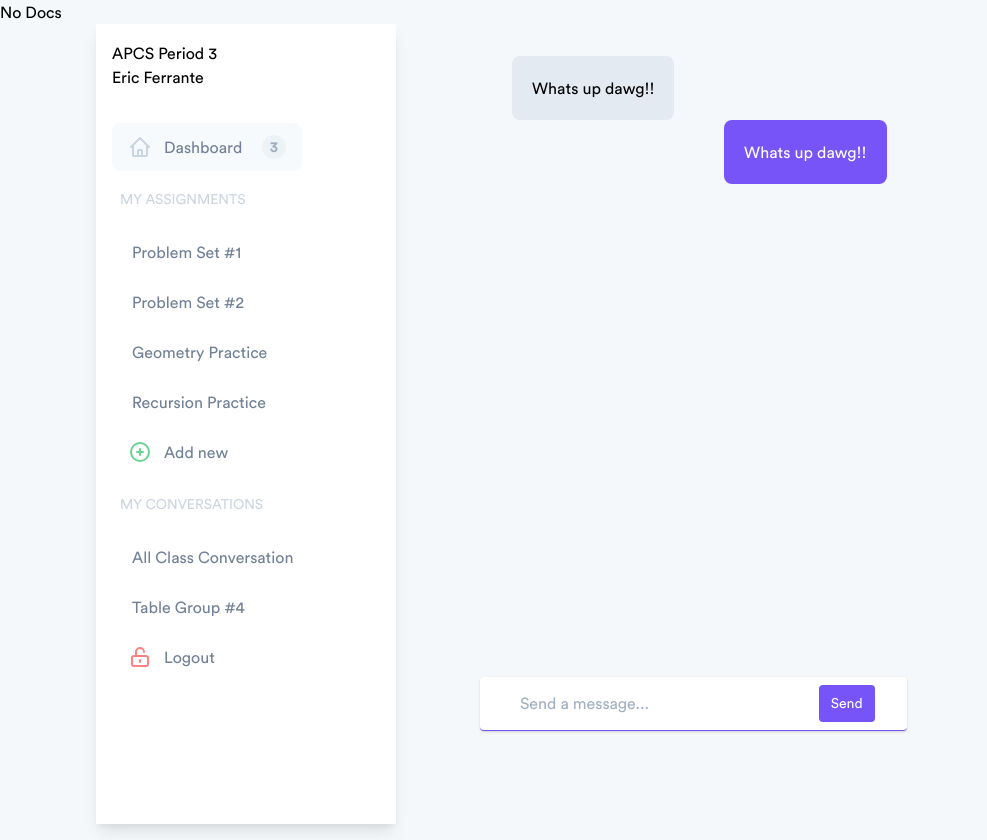
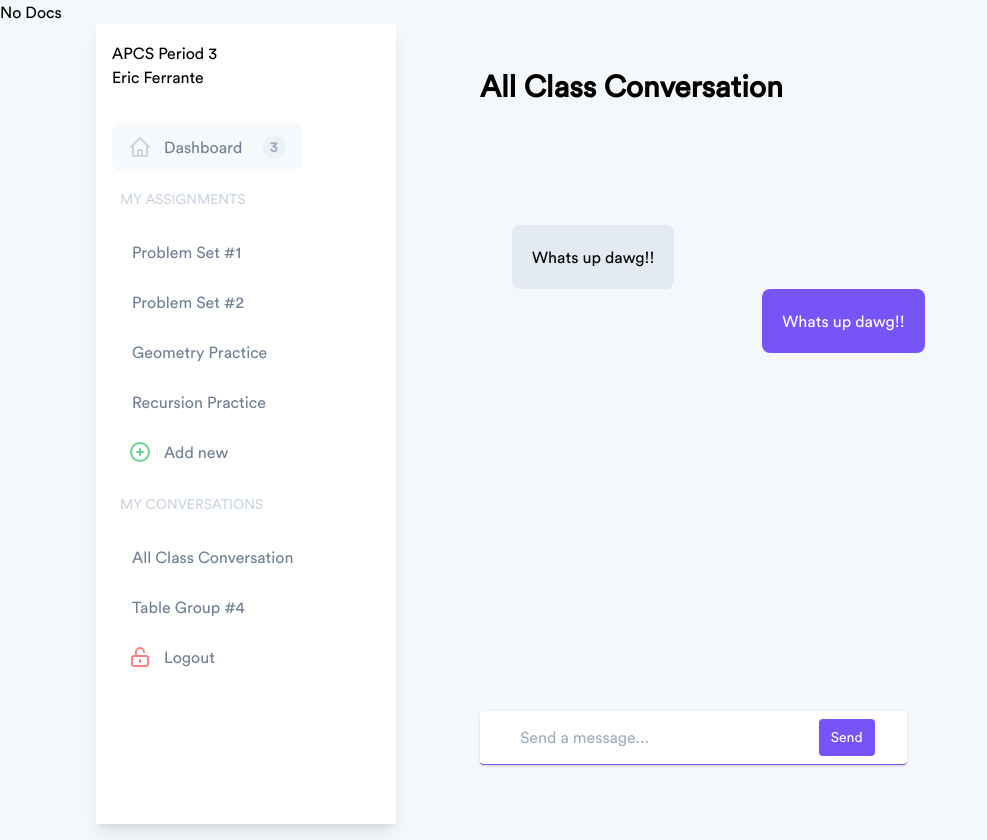
Before and after one commit to HackIllinoisPedagogy/homeroom-web, a React (Create React App) app: page /dashboard in a window 1280 px wide. Both pictures are taken after a click on the link "All Class Conversation". Shown: the whole page, without its empty margins (0-987 px from the left). Built offline with nearby package versions, Linux system fonts and the light colour scheme; no server answers; the HTML template or start-up script is replaced by a standard one.

Commit message:
chat title

```diff
--- a/src/components/chat/Chat.js
+++ b/src/components/chat/Chat.js
@@ -1,5 +1,5 @@
 import React, { Component } from 'react';
-import { addMessageToConversation, getMessagesFromConversation } from '../messagingData';
+import { addMessageToConversation, getMessagesFromConversation, getConversationsById } from '../messagingData';
 import Message from './Message';
 
 
@@ -42,12 +42,15 @@ class Chat extends Component {
         }
 
 
-
-
         return (
             <div>
                 <div class="flex mb-4 h-screen w-full">
-                    <div class="w-5/6 grid grid-rows-5 grid-flow-col gap-4">
+                    <div class="mt-10  w-5/6 grid grid-rows-6 grid-flow-col gap-4">
+                        <div class="row-span-1">
+                            <span className="text-3xl font-bold">
+                                {getConversationsById(activeChatId).name}
+                            </span>
+                        </div>
                         <div class="row-span-4">
                             {this.renderChatHistory()}
                         </div>
--- a/src/components/messagingData.js
+++ b/src/components/messagingData.js
@@ -23,6 +23,14 @@ export const getConversations = () => {
     return data.conversations;
 }
 
+export const getConversationsById = (id) => {
+    const conversation = {
+        id: data.conversations[id].id,
+        name: data.conversations[id].name
+    }
+    return conversation;
+}
+
 export const addMessageToConversation = (id, message) => {
     return data.conversations[id].messages.push(message);
 }
```
